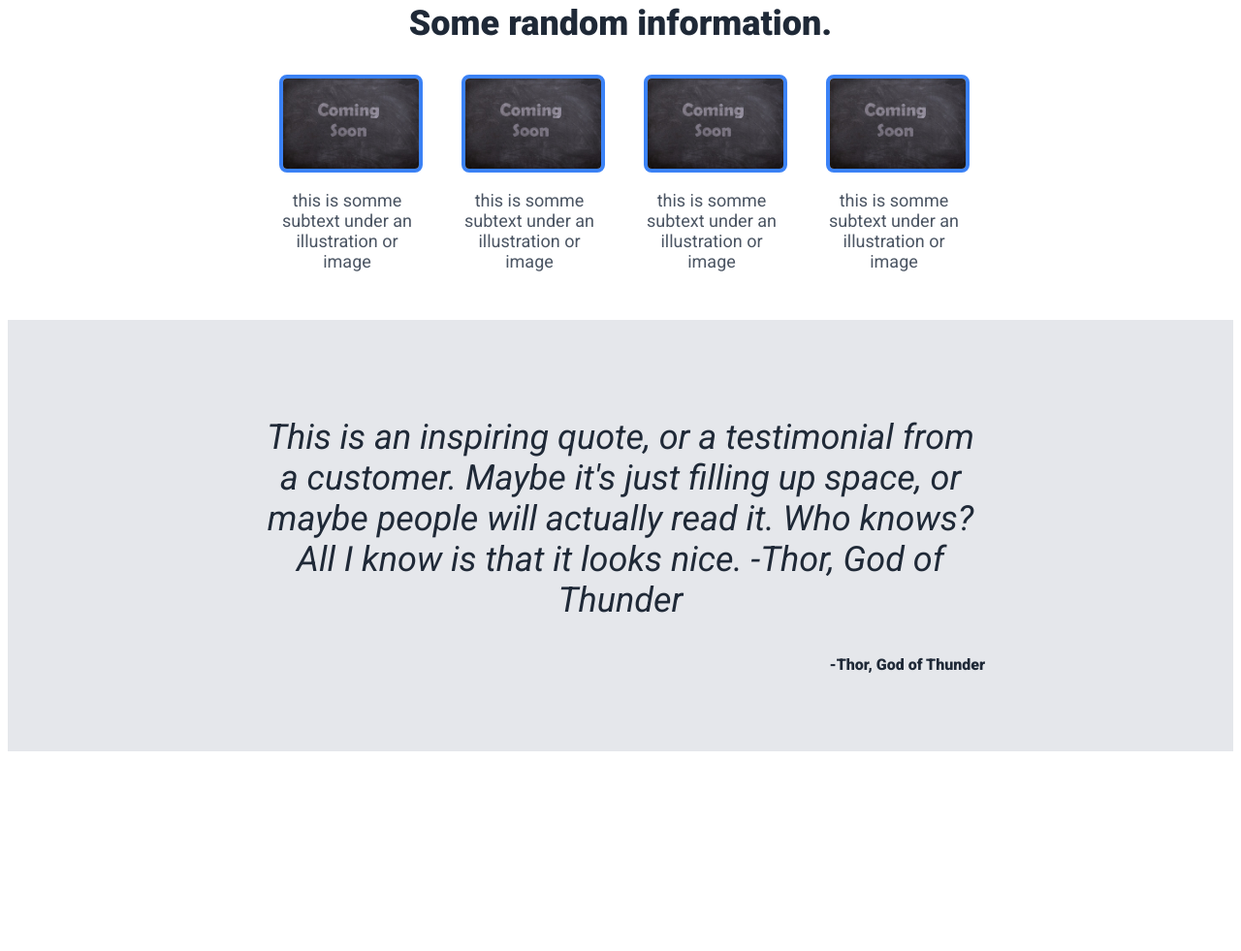
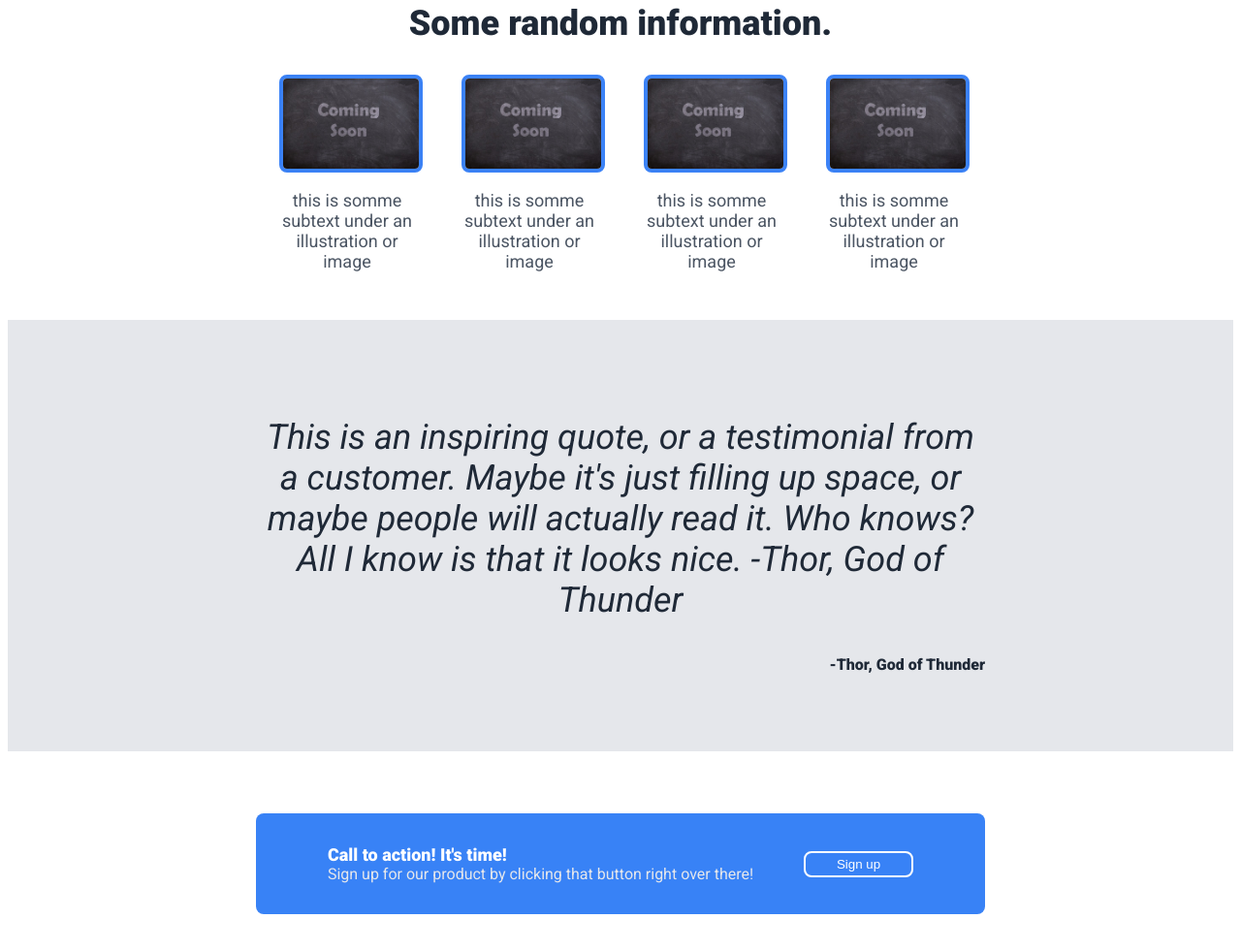
Before and after one commit to ablzh/odin-project-landing-page, a plain HTML site: page index.html in a window 1280 px wide. Shown: the part 441-1422 px from the top of the page at 97% size. Before the commit the page ends 1224 px from the top, so only its background shows below. Drawn offline with Linux system fonts and the light colour scheme.

Commit message:
feat: add call-to-action section

```diff
--- a/index.html
+++ b/index.html
@@ -83,4 +83,14 @@
       <p class="quote-author">-Thor, God of Thunder</p>
     </div>
   </body>
+
+  <div class="call-to-action">
+    <div class="container">
+      <div class="text">
+        <p class="bold-text">Call to action! It's time!</p>
+        <p>Sign up for our product by clicking that button right over there!</p>
+      </div>
+      <button>Sign up</button>
+    </div>
+  </div>
 </html>
--- a/static/css/style.css
+++ b/static/css/style.css
@@ -136,14 +136,48 @@ header a,
 .quote-text {
   font-size: 36px;
   font-style: italic;
-  color: #1F2937;
+  color: #1f2937;
 }
 
-.quote-author, .quote-text {
-  color: #1F2937;
+.quote-author,
+.quote-text {
+  color: #1f2937;
 }
 
 .quote-author {
   font-weight: 900;
   text-align: end;
 }
+
+/* call-to-action */
+
+.call-to-action .container {
+  margin: 64px 256px;
+  padding: 32px 48px;
+  border-radius: 8px;
+  background-color: #3882f6;
+  display: flex;
+  justify-content: space-around;
+  align-items: center;
+}
+
+.call-to-action .bold-text {
+  color: white;
+  font-size: 18px;
+  margin: 0;
+  font-weight: 900;
+}
+
+.call-to-action p {
+  color: #e5e7eb;
+  font-size: 16px;
+  margin: 0;
+}
+
+.call-to-action button {
+  background-color: transparent;
+  color: white;
+  border-radius: 8px;
+  border: 2px solid white;
+  padding: 4px 32px;
+}
```
